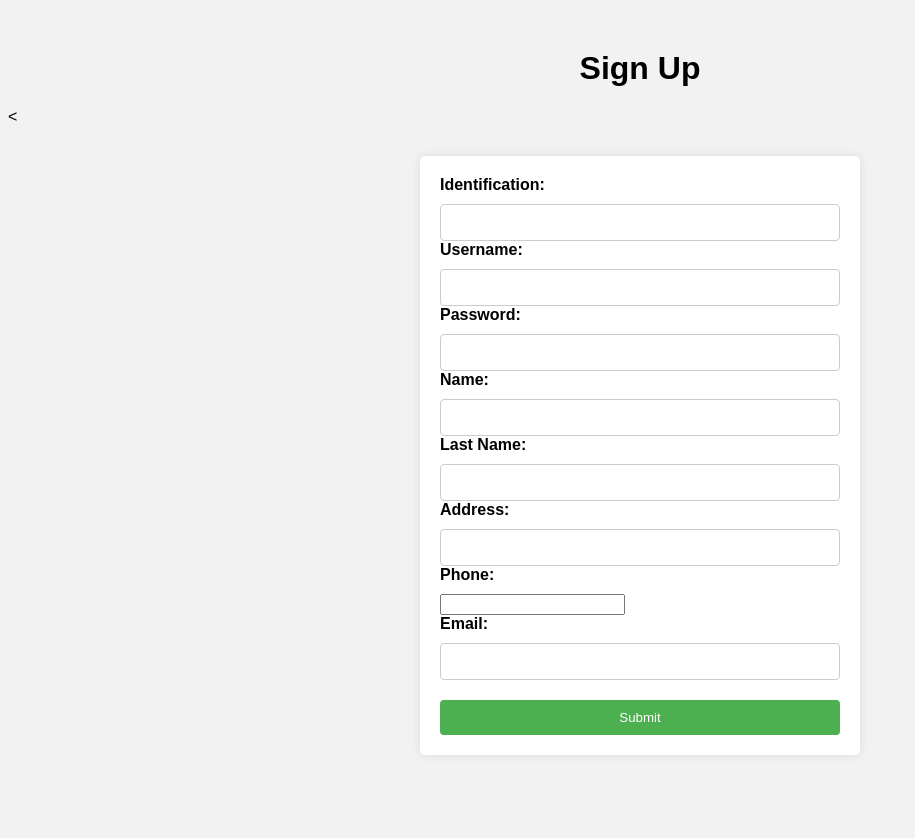
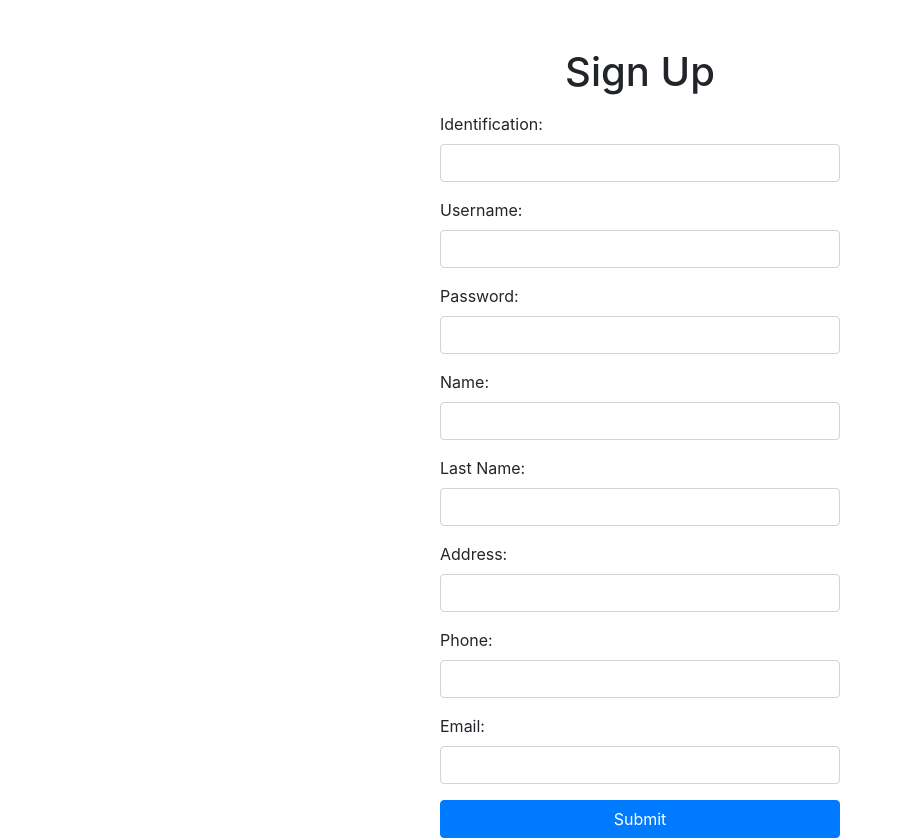
Before and after one commit to Jhojan98/rentCars, a Flask app: page /SignUp in a window 1280 px wide. Shown: the whole page, without its empty margins (0-915 px from the left). Before the commit the page ends 755 px from the top, so only its background shows below. Run offline with Flask 3, Linux system fonts and the light colour scheme; some libraries are stand-ins or nearby versions.

Commit message:
Update signUp.html

```diff
--- a/templates/signUp.html
+++ b/templates/signUp.html
@@ -2,88 +2,56 @@
 <html>
 <head>
   <title>Tinkercar - Sign Up</title>
-  <style>
-    body {
-      font-family: Arial, sans-serif;
-      background-color: #f2f2f2;
-    }
-
-    h1 {
-      text-align: center;
-      margin-top: 50px;
-    }
-
-    form {
-      max-width: 400px;
-      margin: 30px auto;
-      padding: 20px;
-      background-color: #ffffff;
-      border-radius: 5px;
-      box-shadow: 0px 0px 10px rgba(0, 0, 0, 0.1);
-    }
-
-    label {
-      display: block;
-      margin-bottom: 10px;
-      font-weight: bold;
-    }
-
-    input[type="text"],
-    input[type="email"],
-    input[type="password"] {
-      width: 100%;
-      padding: 10px;
-      border: 1px solid #cccccc;
-      border-radius: 4px;
-      box-sizing: border-box;
-    }
-
-    button[type="submit"] {
-      display: block;
-      width: 100%;
-      padding: 10px;
-      margin-top: 20px;
-      background-color: #4caf50;
-      color: #ffffff;
-      border: none;
-      border-radius: 4px;
-      cursor: pointer;
-    }
-
-    button[type="submit"]:hover {
-      background-color: #45a049;
-    }
-  </style>
+  <link rel="stylesheet" href="https://stackpath.bootstrapcdn.com/bootstrap/4.5.2/css/bootstrap.min.css">
 </head>
 <body>
-  <h1>Sign Up</h1>
-  <<form action="/signup" method="POST">
+  <div class="container">
+    <h1 class="text-center mt-5">Sign Up</h1>
+    <form action="/signup" method="POST" class="mx-auto mt-3" style="max-width: 400px;">
+      <div class="form-group">
         <label for="identification">Identification:</label>
-    <input type="text" id="identification" name="identification" required><br>
+        <input type="text" id="identification" name="identification" class="form-control" required>
+      </div>
 
+      <div class="form-group">
         <label for="username">Username:</label>
-    <input type="text" id="username" name="username" required><br>
+        <input type="text" id="username" name="username" class="form-control" required>
+      </div>
 
+      <div class="form-group">
         <label for="password">Password:</label>
-    <input type="password" id="password" name="username" required><br>
+        <input type="password" id="password" name="password" class="form-control" required>
+      </div>
 
+      <div class="form-group">
         <label for="name">Name:</label>
-    <input type="text" id="name" name="name" required><br>
+        <input type="text" id="name" name="name" class="form-control" required>
+      </div>
 
+      <div class="form-group">
         <label for="last_name">Last Name:</label>
-    <input type="text" id="last_name" name="last_name" required><br>
+        <input type="text" id="last_name" name="last_name" class="form-control" required>
+      </div>
 
+      <div class="form-group">
         <label for="address">Address:</label>
-    <input type="text" id="address" name="address" required><br>
+        <input type="text" id="address" name="address" class="form-control" required>
+      </div>
 
+      <div class="form-group">
         <label for="phone">Phone:</label>
-    <input type="tel" id="phone" name="phone" required><br>
+        <input type="tel" id="phone" name="phone" class="form-control" required>
+      </div>
 
+      <div class="form-group">
         <label for="email">Email:</label>
-    <input type="email" id="email" name="email" required><br>
+        <input type="email" id="email" name="email" class="form-control" required>
+      </div>
 
-    <button type="submit">Submit</button>
+      <button type="submit" class="btn btn-primary btn-block">Submit</button>
     </form>
+  </div>
 
+  <script src="https://stackpath.bootstrapcdn.com/bootstrap/4.5.2/js/bootstrap.min.js"></script>
 </body>
 </html>
```
Lines whose indentation alone changed are shown as unchanged.
